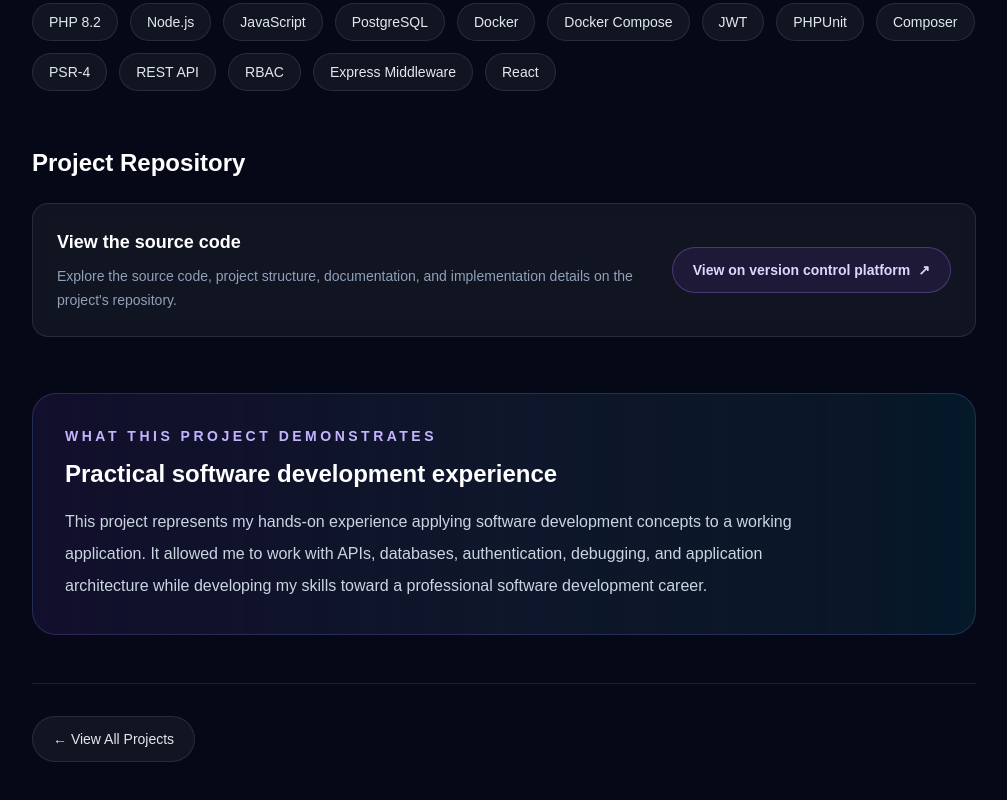
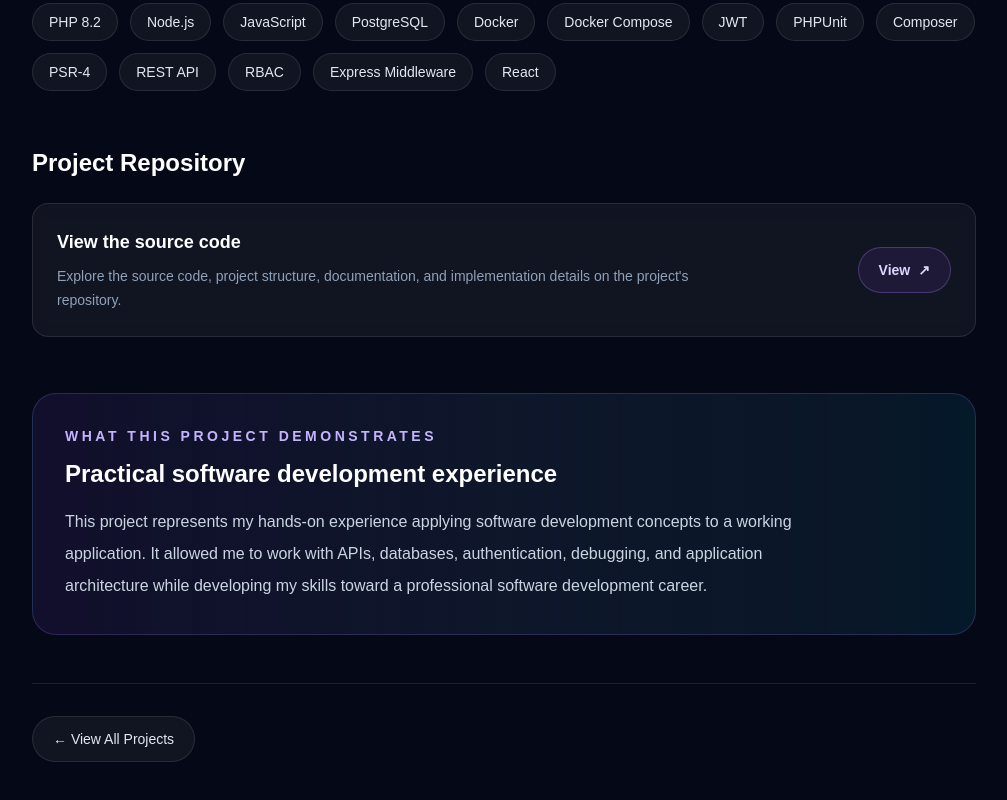
Before and after one commit to Praharnish/portfolio, a Next.js app: page /projects/enterprise-web-api in a window 1280 px wide. Shown: the part 1199-1999 px from the top of the page, without its empty margins (136-1143 px from the left). Built offline with nearby package versions, Linux system fonts and the light colour scheme.

Commit message:
Update page.tsx

```diff
--- a/app/projects/[slug]/page.tsx
+++ b/app/projects/[slug]/page.tsx
@@ -259,7 +259,7 @@ export default async function ProjectPage({
                   rel="noopener noreferrer"
                   className="inline-flex shrink-0 items-center justify-center rounded-full border border-violet-400/30 bg-violet-500/10 px-5 py-3 text-sm font-semibold text-violet-200 transition hover:border-violet-300/50 hover:bg-violet-500/20 hover:text-white"
                 >
-                  View on version control platform
+                  View
                   <span className="ml-2">↗</span>
                 </a>
               </div>
```
